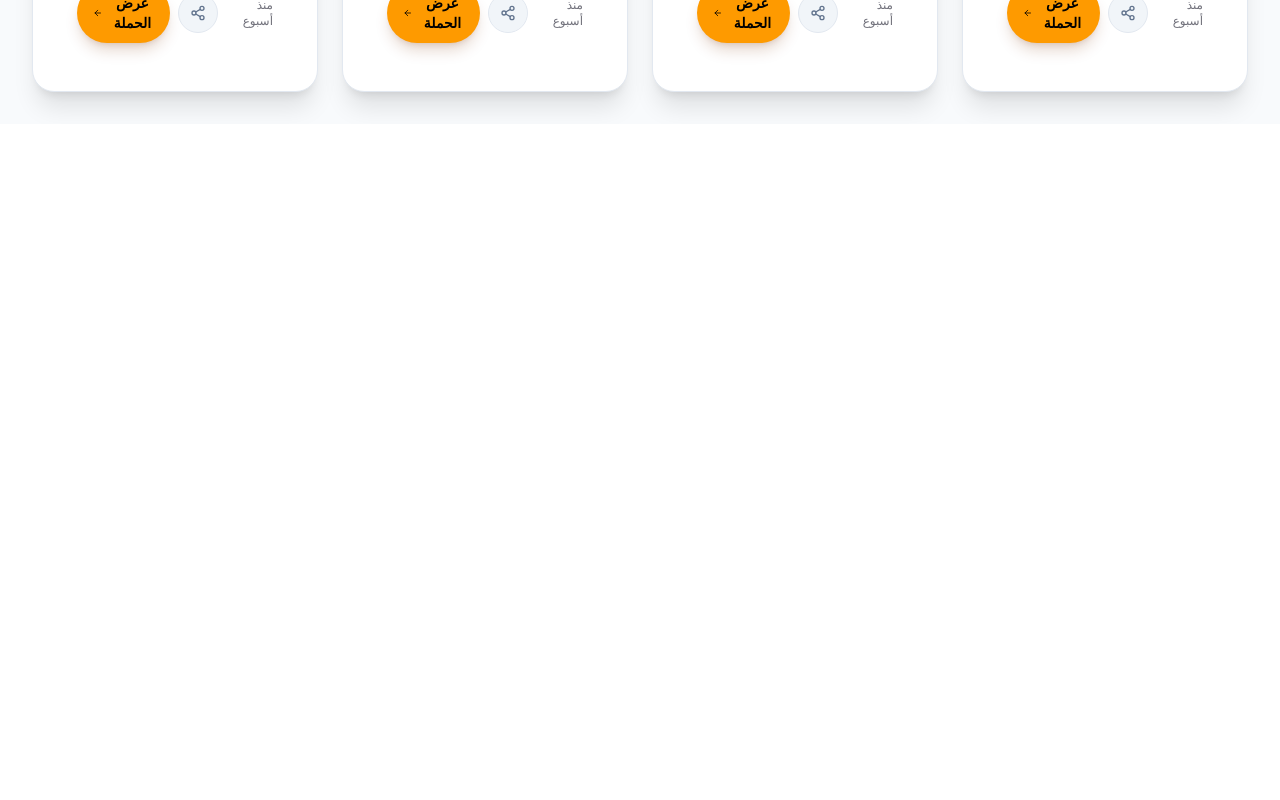
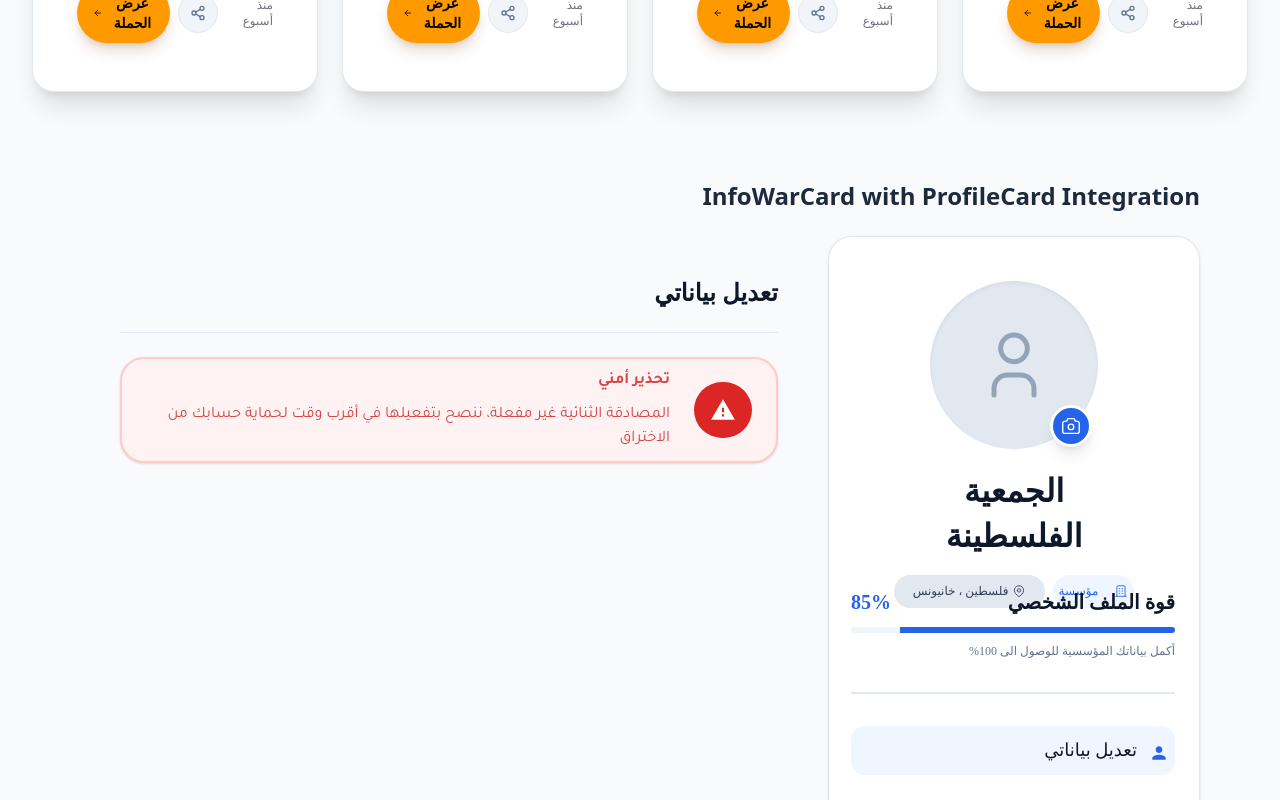
Before and after one commit to ZenatyAh/grow-fund, a Next.js app: page /components-test in a window 1280 px wide. Shown: the part 3920-4720 px from the top of the page. Before the commit the page ends 4044 px from the top, so only its background shows below. Built offline with nearby package versions, Linux system fonts and the light colour scheme.

Commit message:
Implement Info/Warning Card

```diff
--- a/src/app/components-test/page.tsx
+++ b/src/app/components-test/page.tsx
@@ -1,37 +1,47 @@
-"use client";
+'use client';
 
-import { Share2, Star, ArrowLeft } from "lucide-react";
-import Image from "next/image";
-import { VerticalStepper } from "@/components/shared/VerticalStepper";
-import { Button } from "@/components/shared/Button";
-import { useState } from "react";
-import { mergeClasses as cn } from "@/lib/utils";
-import { Card } from "@/components/shared/Card";
-import ProfileCard from "@/components/shared/ProfileCard";
+import { Share2, Star, ArrowLeft } from 'lucide-react';
+import Image from 'next/image';
+import { VerticalStepper } from '@/components/shared/VerticalStepper';
+import { Button } from '@/components/shared/Button';
+import { useState } from 'react';
+import { mergeClasses as cn } from '@/lib/utils';
+import { Card } from '@/components/shared/Card';
+import ProfileCard from '@/components/shared/ProfileCard';
+import InfoWarCard from '@/components/shared/InfoWarCard';
 
 const STEPS = [
-    { id: "step-1", label: "نوع المنشئ", },
-    { id: "step-2", label: "نوع الحملات", },
-    { id: "step-3", label: "الخبرة والنية", },
-    { id: "step-4", label: "معلومات أساسة", },
+  { id: 'step-1', label: 'نوع المنشئ' },
+  { id: 'step-2', label: 'نوع الحملات' },
+  { id: 'step-3', label: 'الخبرة والنية' },
+  { id: 'step-4', label: 'معلومات أساسة' },
 ];
 
 export default function ComponentsTestPage() {
   const [currentStep, setCurrentStep] = useState(0);
-const [activeSection, setActiveSection] = useState({ id: 'edit-data', label: 'تعديل بياناتي' });
-
+  const [activeSection, setActiveSection] = useState({
+    id: 'edit-data',
+    label: 'تعديل بياناتي',
+  });
 
   return (
-        <div className="flex min-h-screen flex-col items-center bg-slate-50 font-sans p-8" dir="rtl">
+    <div
+      className="flex min-h-screen flex-col items-center bg-slate-50 font-sans p-8"
+      dir="rtl"
+    >
       <main className="flex w-full max-w-7xl flex-col gap-10">
         <div className="flex justify-between items-center mb-6">
-                    <h1 className="text-3xl font-bold text-slate-800">components examples</h1>
+          <h1 className="text-3xl font-bold text-slate-800">
+            components examples
+          </h1>
         </div>
 
         <div className="flex flex-col lg:flex-row gap-8 min-h-[600px] items-stretch">
-                    <div className={cn(
-                        "w-full lg:w-[380px] rounded-xl shadow-sm p-8 flex flex-col justify-center transition-colors duration-300 bg-white"
-                    )}>
+          <div
+            className={cn(
+              'w-full lg:w-[380px] rounded-xl shadow-sm p-8 flex flex-col justify-center transition-colors duration-300 bg-white'
+            )}
+          >
             <VerticalStepper
               steps={STEPS}
               currentStep={currentStep}
@@ -42,9 +52,10 @@ const [activeSection, setActiveSection] = useState({ id: 'edit-data', label: 'ت
           <div className="flex-1 bg-white rounded-xl shadow-sm p-12 flex flex-col items-start justify-center transition-all duration-300">
             <div className="max-w-lg w-full space-y-6">
               <h2 className="text-3xl font-bold text-slate-800">
-                                {currentStep < STEPS.length ? STEPS[currentStep].label : "تمت العملية بنجاح"}
+                {currentStep < STEPS.length
+                  ? STEPS[currentStep].label
+                  : 'تمت العملية بنجاح'}
               </h2>
-
 
               <div className="space-y-4">
                 <div
@@ -62,10 +73,12 @@ const [activeSection, setActiveSection] = useState({ id: 'edit-data', label: 'ت
                     إلغاء
                   </button>
                   <button
-                                        onClick={() => setCurrentStep(prev => Math.min(prev + 1, STEPS.length))}
+                    onClick={() =>
+                      setCurrentStep((prev) => Math.min(prev + 1, STEPS.length))
+                    }
                     className="px-6 py-2.5 rounded-full bg-amber-500 text-white hover:bg-amber-600 transition-colors shadow-lg shadow-amber-500/20"
                   >
-                                        {currentStep === STEPS.length - 1 ? "إنهاء" : "متابعة"}
+                    {currentStep === STEPS.length - 1 ? 'إنهاء' : 'متابعة'}
                   </button>
                 </div>
               )}
@@ -73,30 +86,45 @@ const [activeSection, setActiveSection] = useState({ id: 'edit-data', label: 'ت
           </div>
         </div>
 
-
         {/* Button Showcase */}
         <div className="bg-white rounded-xl shadow-sm p-12 space-y-12">
           <div>
-                        <h2 className="text-2xl font-bold text-slate-800 mb-8">Button Variations & Sizes</h2>
+            <h2 className="text-2xl font-bold text-slate-800 mb-8">
+              Button Variations & Sizes
+            </h2>
 
             <div className="space-y-12">
               {/* Primary Buttons */}
               <div className="space-y-6">
-                                <h3 className="text-lg font-semibold text-slate-500">Primary (Blue)</h3>
+                <h3 className="text-lg font-semibold text-slate-500">
+                  Primary (Blue)
+                </h3>
                 <div className="space-y-8">
                   <div className="flex flex-wrap gap-8 items-end">
                     <div className="flex flex-col gap-3 items-center">
-                                            <span className="text-xs text-slate-400">Small (h-48)</span>
-                                            <Button variant="primary" size="sm">تسجيل</Button>
+                      <span className="text-xs text-slate-400">
+                        Small (h-48)
+                      </span>
+                      <Button variant="primary" size="sm">
+                        تسجيل
+                      </Button>
                     </div>
                     <div className="flex flex-col gap-3 items-center">
-                                            <span className="text-xs text-slate-400">Medium (117x48)</span>
-                                            <Button variant="primary" size="md">تسجيل الدخول</Button>
+                      <span className="text-xs text-slate-400">
+                        Medium (117x48)
+                      </span>
+                      <Button variant="primary" size="md">
+                        تسجيل الدخول
+                      </Button>
                     </div>
                   </div>
                   <div className="flex flex-col gap-3 items-start w-full max-w-[780px]">
-                                        <span className="text-xs text-slate-400">Large (780x48)</span>
-                                        <Button variant="primary" size="lg">إنشاء حساب جديد تماماً</Button>
+                    <span className="text-xs text-slate-400">
+                      Large (780x48)
+                    </span>
+                    <Button variant="primary" size="lg">
+                      إنشاء حساب جديد تماماً
+                    </Button>
                   </div>
                 </div>
               </div>
@@ -105,21 +133,35 @@ const [activeSection, setActiveSection] = useState({ id: 'edit-data', label: 'ت
 
               {/* Subtle Buttons */}
               <div className="space-y-6">
-                                <h3 className="text-lg font-semibold text-slate-500">Subtle (Grey)</h3>
+                <h3 className="text-lg font-semibold text-slate-500">
+                  Subtle (Grey)
+                </h3>
                 <div className="space-y-8">
                   <div className="flex flex-wrap gap-8 items-end">
                     <div className="flex flex-col gap-3 items-center">
-                                            <span className="text-xs text-slate-400">Small (h-48)</span>
-                                            <Button variant="subtle" size="sm">تخطي</Button>
+                      <span className="text-xs text-slate-400">
+                        Small (h-48)
+                      </span>
+                      <Button variant="subtle" size="sm">
+                        تخطي
+                      </Button>
                     </div>
                     <div className="flex flex-col gap-3 items-center">
-                                            <span className="text-xs text-slate-400">Medium (117x48)</span>
-                                            <Button variant="subtle" size="md">إلغاء الأمر</Button>
+                      <span className="text-xs text-slate-400">
+                        Medium (117x48)
+                      </span>
+                      <Button variant="subtle" size="md">
+                        إلغاء الأمر
+                      </Button>
                     </div>
                   </div>
                   <div className="flex flex-col gap-3 items-start w-full max-w-[780px]">
-                                        <span className="text-xs text-slate-400">Large (780x48)</span>
-                                        <Button variant="subtle" size="lg">العودة إلى الصفحة السابقة</Button>
+                    <span className="text-xs text-slate-400">
+                      Large (780x48)
+                    </span>
+                    <Button variant="subtle" size="lg">
+                      العودة إلى الصفحة السابقة
+                    </Button>
                   </div>
                 </div>
               </div>
@@ -129,11 +171,13 @@ const [activeSection, setActiveSection] = useState({ id: 'edit-data', label: 'ت
 
         {/* Profile Card */}
         <div className="bg-white rounded-xl shadow-sm p-12">
-                    <h2 className="text-2xl font-bold text-slate-800 mb-8">Profile Card</h2>
+          <h2 className="text-2xl font-bold text-slate-800 mb-8">
+            Profile Card
+          </h2>
           <div className="flex flex-col lg:flex-row gap-8 items-start justify-center">
             <ProfileCard
               name="محمد شاهين"
-                type='individual'
+              type="individual"
               location="فلسطين ، خانيونس"
               typeLabel="فرد"
               profileStrength={85}
@@ -142,7 +186,9 @@ const [activeSection, setActiveSection] = useState({ id: 'edit-data', label: 'ت
             />
             <div className="flex-1 min-h-[838px] w-full max-w-2xl bg-[#F8FAFC] border border-[#E2E8F0] rounded-[24px] p-10 flex flex-col gap-6">
               <div className="flex items-center justify-between border-b pb-6 border-[#E2E8F0]">
-                    <h3 className="text-2xl font-bold text-[#0F172A]">{activeSection.label}</h3>
+                <h3 className="text-2xl font-bold text-[#0F172A]">
+                  {activeSection.label}
+                </h3>
               </div>
             </div>
           </div>
@@ -159,21 +205,22 @@ const [activeSection, setActiveSection] = useState({ id: 'edit-data', label: 'ت
             />
             <div className="flex-1 min-h-[838px] w-full max-w-2xl bg-[#F8FAFC] border border-[#E2E8F0] rounded-[24px] p-10 flex flex-col gap-6">
               <div className="flex items-center justify-between border-b pb-6 border-[#E2E8F0]">
-                    <h3 className="text-2xl font-bold text-[#0F172A]">{activeSection.label}</h3>
+                <h3 className="text-2xl font-bold text-[#0F172A]">
+                  {activeSection.label}
+                </h3>
               </div>
             </div>
           </div>
-
         </div>
-
-
 
         {/* Card Showcase */}
 
         <div className="grid grid-cols-1 md:grid-cols-2 lg:grid-cols-3 xl:grid-cols-4 gap-6">
           {['card-1', 'card-2', 'card-3', 'card-4'].map((item) => (
-                        <Card key={item} className="p-0 overflow-hidden bg-white border border-slate-200 text-slate-800 shadow-xl rounded-3xl group transition-transform duration-300 hover:-translate-y-1">
-
+            <Card
+              key={item}
+              className="p-0 overflow-hidden bg-white border border-slate-200 text-slate-800 shadow-xl rounded-3xl group transition-transform duration-300 hover:-translate-y-1"
+            >
               <div className="relative h-56 w-full">
                 <Image
                   src="https://images.unsplash.com/photo-1509062522246-3755977927d7?q=80&w=1000&auto=format&fit=crop"
@@ -191,18 +238,22 @@ const [activeSection, setActiveSection] = useState({ id: 'edit-data', label: 'ت
 
               <div className="px-5 pb-6 pt-2 space-y-5">
                 <div className="space-y-3">
-                                    <h3 className="text-xl font-bold text-slate-800 leading-tight">لوازم مدرسية للأطفال</h3>
+                  <h3 className="text-xl font-bold text-slate-800 leading-tight">
+                    لوازم مدرسية للأطفال
+                  </h3>
                   <p className="text-sm text-slate-600 leading-relaxed max-w-[95%]">
-                                        حملة تهدف لتوفير لوازم مدرسية أساسية للأطفال، لدعم تعليمهم ومنحهم بداية دراسية أفضل.
+                    حملة تهدف لتوفير لوازم مدرسية أساسية للأطفال، لدعم تعليمهم
+                    ومنحهم بداية دراسية أفضل.
                   </p>
                 </div>
-
 
                 <div className="space-y-3">
                   <div className="flex justify-between items-center text-xs font-medium text-slate-500">
                     <span>الهدف : 5000 نجمة</span>
                     <div className="flex items-center gap-1.5 text-amber-500">
-                                            <span className="text-base font-bold text-amber-500">50</span>
+                      <span className="text-base font-bold text-amber-500">
+                        50
+                      </span>
                       <Star className="w-4 h-4 fill-amber-500 text-amber-500" />
                     </div>
                   </div>
@@ -211,15 +262,16 @@ const [activeSection, setActiveSection] = useState({ id: 'edit-data', label: 'ت
                   </div>
                 </div>
 
-
                 <div className="pt-2 flex items-center justify-between gap-3">
-                                    <span className="text-xs font-medium text-zinc-500">منذ أسبوع</span>
+                  <span className="text-xs font-medium text-zinc-500">
+                    منذ أسبوع
+                  </span>
 
                   <div className="flex items-center gap-2 flex-1 justify-end">
                     <button
                       onClick={(e) => {
                         e.stopPropagation();
-                                                console.log("Share clicked");
+                        console.log('Share clicked');
                       }}
                       className="w-10 h-10 rounded-full bg-slate-100 hover:bg-slate-200 text-slate-500 hover:text-slate-800 transition-colors flex items-center justify-center border border-slate-200 cursor-pointer"
                     >
@@ -228,7 +280,7 @@ const [activeSection, setActiveSection] = useState({ id: 'edit-data', label: 'ت
                     <button
                       onClick={(e) => {
                         e.stopPropagation();
-                                                console.log("View campaign clicked");
+                        console.log('View campaign clicked');
                       }}
                       className="flex-1 max-w-[140px] bg-amber-500 hover:bg-amber-400 text-black font-bold py-2.5 px-4 rounded-full transition-colors flex items-center justify-center gap-2 text-sm shadow-lg shadow-amber-900/20 cursor-pointer"
                     >
@@ -241,6 +293,56 @@ const [activeSection, setActiveSection] = useState({ id: 'edit-data', label: 'ت
             </Card>
           ))}
         </div>
+
+        {/* InfoWarCard */}
+        <div className="p-12 space-y-8 gap-10">
+          <h2 className="text-2xl font-bold text-slate-800 mb-6">
+            InfoWarCard with ProfileCard Integration
+          </h2>
+
+          <div className="flex flex-row items-start gap-[10px]">
+            <div
+              className="flex flex-col"
+              style={{
+                width: '372px',
+                gap: '24px',
+              }}
+            >
+              <ProfileCard
+                name="الجمعية الفلسطينة"
+                location="فلسطين ، خانيونس"
+                type="institution"
+                typeLabel="مؤسسة"
+                profileStrength={85}
+                activeItemId={activeSection.id}
+                onMenuItemClick={(id, label) => setActiveSection({ id, label })}
+              />
+              <InfoWarCard
+                variant="info"
+                message="يرجى التأكد من جميع المعلومات قبل المتابعة وتأكيد عملية التوثيق"
+              />
+            </div>
+            <div
+              className="bg-[#F8FAFC] rounded-[24px] flex flex-col min-h-[600px]"
+              style={{
+                width: '900px',
+                padding: '40px',
+                gap: '24px',
+              }}
+            >
+              <div className="flex items-center justify-between border-b pb-6 border-[#E2E8F0]">
+                <h3 className="text-2xl font-bold text-[#0F172A]">
+                  {activeSection.label}
+                </h3>
+              </div>
+              <InfoWarCard
+                variant="warning"
+                title="تحذير أمني"
+                message="المصادقة الثنائية غير مفعلة، ننصح بتفعيلها في أقرب وقت لحماية حسابك من الاختراق"
+              />
+            </div>
+          </div>
+        </div>
       </main>
     </div>
   );
--- /dev/null
+++ b/src/components/shared/InfoWarCard.tsx
@@ -0,0 +1,80 @@
+import React from 'react';
+import { MdInfo, MdWarning } from 'react-icons/md';
+import { cn, InfoWarCardProps } from '@/lib/utils';
+
+const InfoWarCard = ({
+  variant,
+  title,
+  message,
+  className,
+}: InfoWarCardProps) => {
+  const isWarning = variant === 'warning';
+
+  return (
+    <div
+      dir="rtl"
+      className={cn(
+        "flex items-center rounded-[24px] font-['var(--font-tajawal)'] shadow-sm",
+        isWarning
+          ? 'bg-[#FEF2F2] border-[2px] border-[#FECACA] w-full h-[106px] p-[24px]'
+          : 'bg-[#EFF6FF] border border-[#2563EB] w-[372px] h-[104px] pt-[16px] pr-[24px] pb-[16px] pl-[24px]',
+        className
+      )}
+      style={{
+        gap: isWarning ? '24px' : '12px',
+      }}
+    >
+      <div
+        className={cn(
+          'flex items-center justify-center rounded-full flex-shrink-0',
+          isWarning ? 'bg-[#DC2626] p-[16px]' : 'bg-[#2563EB]'
+        )}
+        style={{
+          width: isWarning ? '58px' : '24px',
+          height: isWarning ? '56px' : '24px',
+        }}
+      >
+        {isWarning ? (
+          <MdWarning size={26} className="text-white" />
+        ) : (
+          <MdInfo size={16} className="text-white" />
+        )}
+      </div>
+
+      <div className="flex flex-col gap-[8px] flex-1">
+        {isWarning && title && (
+          <h3
+            className="text-[#D64545] text-right"
+            style={{
+              fontFamily: 'var(--font-tajawal)',
+              fontWeight: 700,
+              fontSize: '16px',
+              lineHeight: '160%',
+              letterSpacing: '0%',
+            }}
+          >
+            {title}
+          </h3>
+        )}
+
+        <p
+          className={cn(
+            'text-right',
+            isWarning ? 'text-[#D64545]' : 'text-[#2563EB]'
+          )}
+          style={{
+            fontFamily: 'var(--font-tajawal)',
+            fontWeight: 400,
+            fontSize: '16px',
+            lineHeight: '150%',
+            letterSpacing: '0%',
+          }}
+        >
+          {message}
+        </p>
+      </div>
+    </div>
+  );
+};
+
+export default InfoWarCard;
```
Also changed, not shown: src/lib/utils.ts (+9 -3 lines), 1 other file (tests, documents, lock files or other folders). Lines whose indentation alone changed are shown as unchanged.
